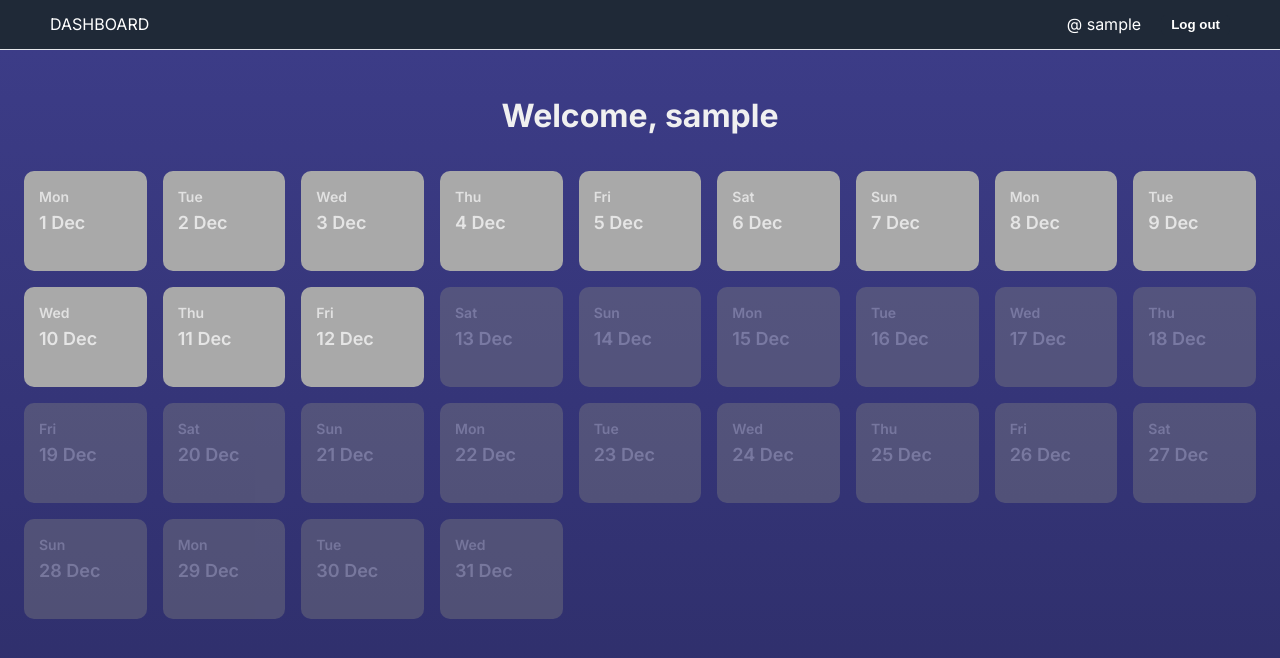
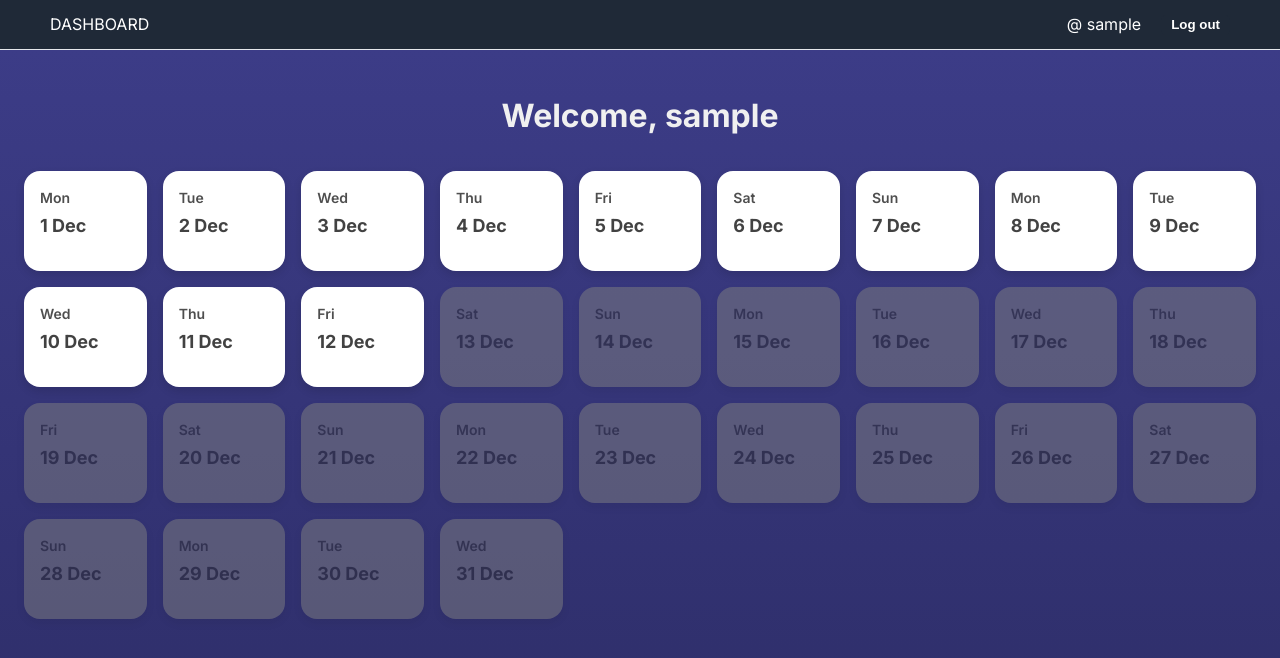
Before and after one commit to Konstantin-Lozanovski/Calorie-Tracker, a React (Vite) app in the folder frontend/: page / in a window 1280 px wide. Shown: the top 658 px of the page. Built offline with nearby package versions, Linux system fonts and the light colour scheme; sample sign-in values are in the browser's storage.

Commit message:
DayCard.css styling

```diff
--- a/frontend/src/css/DayCard.css
+++ b/frontend/src/css/DayCard.css
@@ -1,42 +1,60 @@
 .day-card {
-    background-color: darkgray;
-    padding: 15px;
-    border-radius: 10px;
+    background: var(--color-card-bg);
+    padding: 16px;
+    border-radius: var(--radius-lg);
     cursor: pointer;
-    transition: 0.2s ease;
+    transition: transform 0.2s ease, box-shadow 0.2s ease;
     height: 100px;
+    display: flex;
+    flex-direction: column;
+    justify-content: space-between;
+    box-shadow: var(--shadow-md);
 }
 
 .day-card:hover {
-    transform: translateY(-3px);
+    transform: translateY(-4px) scale(1.02);
+    box-shadow: var(--shadow-lg);
 }
 
+/* Disabled days (past/future, non-editable) */
 .day-card.disabled {
     background-color: gray;
-    opacity: 0.4;
+    opacity: 0.5;
     pointer-events: none;
 }
 
+/* Status colors (optional for highlighting completed / missed) */
 .day-card.green {
-    background: #cff7cf;
+    border: 2px solid #27ae60; /* green border */
 }
 
 .day-card.red {
-    background: #f7cfcf;
+    border: 2px solid #e74c3c; /* red border */
+    background: var(--color-card-bg); /* keep neutral background */
 }
 
+
+/* Card Header */
 .day-card-header {
     display: flex;
     flex-direction: column;
+    gap: 2px;
     font-weight: 600;
-    margin-bottom: 6px;
 }
 
 .day-name {
     font-size: 14px;
+    color: var(--color-text-dark);
     opacity: 0.8;
 }
 
 .day-date {
     font-size: 18px;
+    color: var(--color-text-dark);
+    font-weight: 700;
 }
+
+/* Optional: highlight current day */
+.day-card.today {
+    border: 2px solid var(--color-primary);
+}
```
